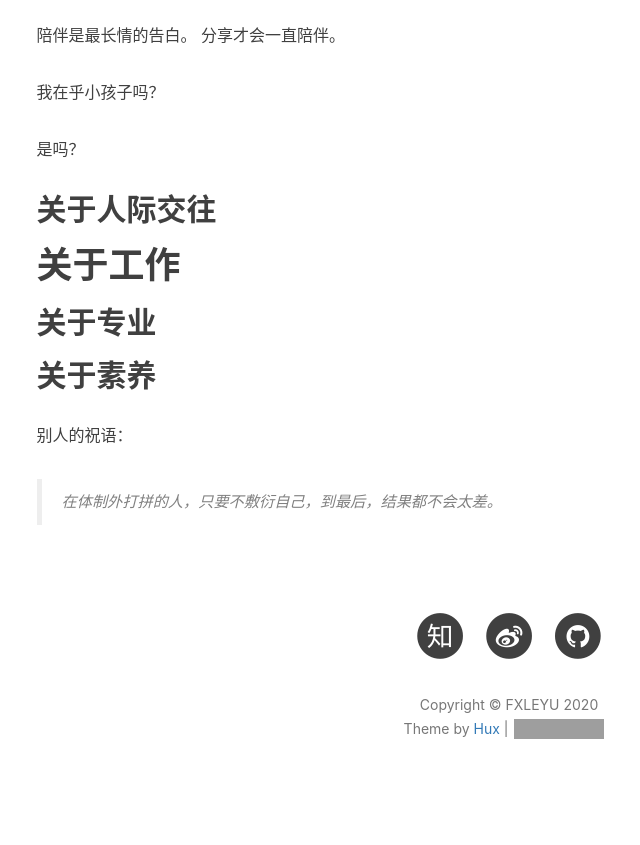
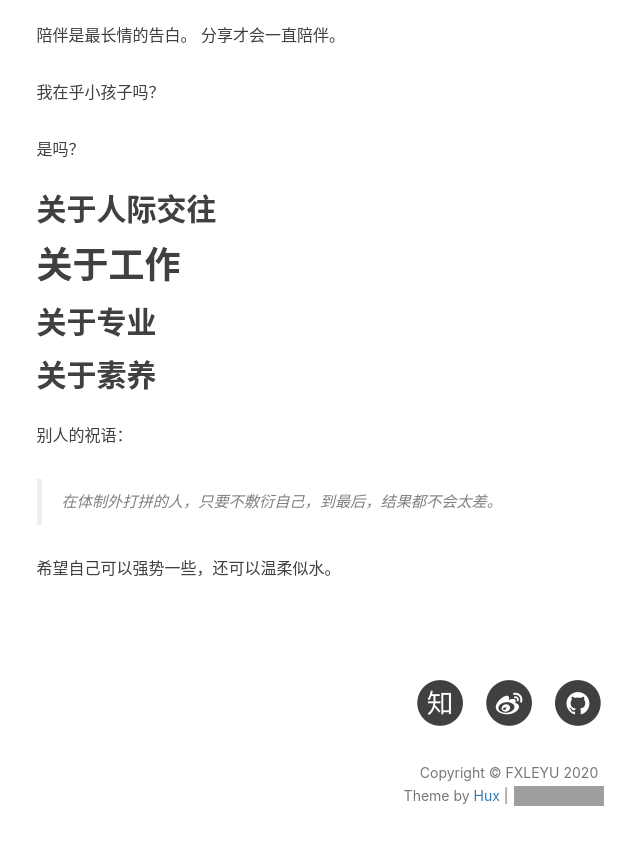
Before and after one commit to fxleyu/fxleyu.github.io, a Jekyll site: the page built from self-portrayal.md, in a window 1280 px wide and 900 px high, scrolled down 1085 px. Shown: the top 845 px of the window, without its empty margins (131-771 px from the left). Built offline with Jekyll 4.4.1, drawn with Linux system fonts in a browser that asks for light colours; nearby versions of some CDN libraries; comment, search, counter and statistics services are not loaded; grey boxes are pictures that could not be loaded.

Commit message:
[自画像] 自画像处理
Co-Authored-By: 朱智慧 <fxleyu@qq.com>

```diff
--- a/self-portrayal.md
+++ b/self-portrayal.md
@@ -38,3 +38,6 @@ title: Self-portrait
 
 别人的祝语：
 > 在体制外打拼的人，只要不敷衍自己，到最后，结果都不会太差。
+
+
+希望自己可以强势一些，还可以温柔似水。
```
